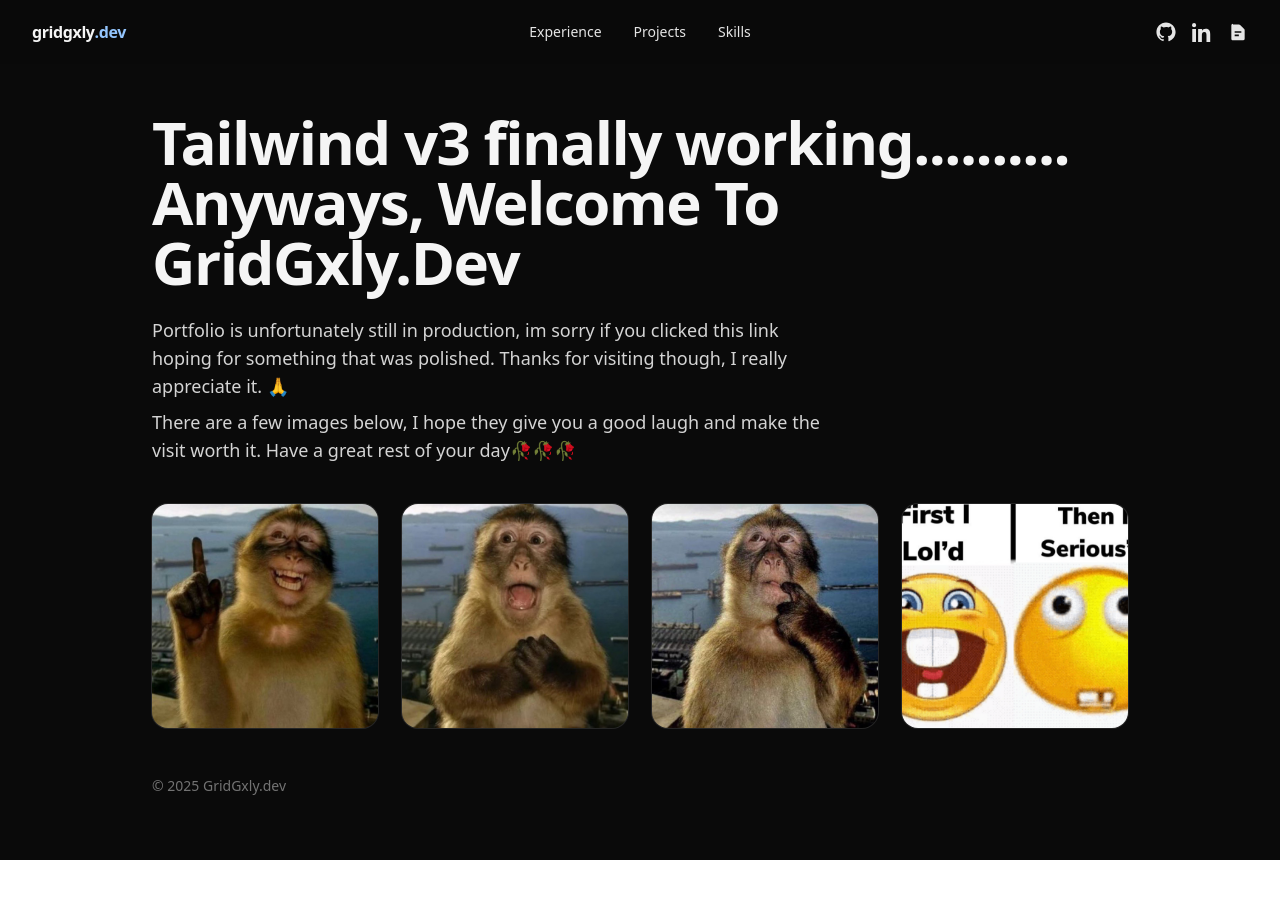
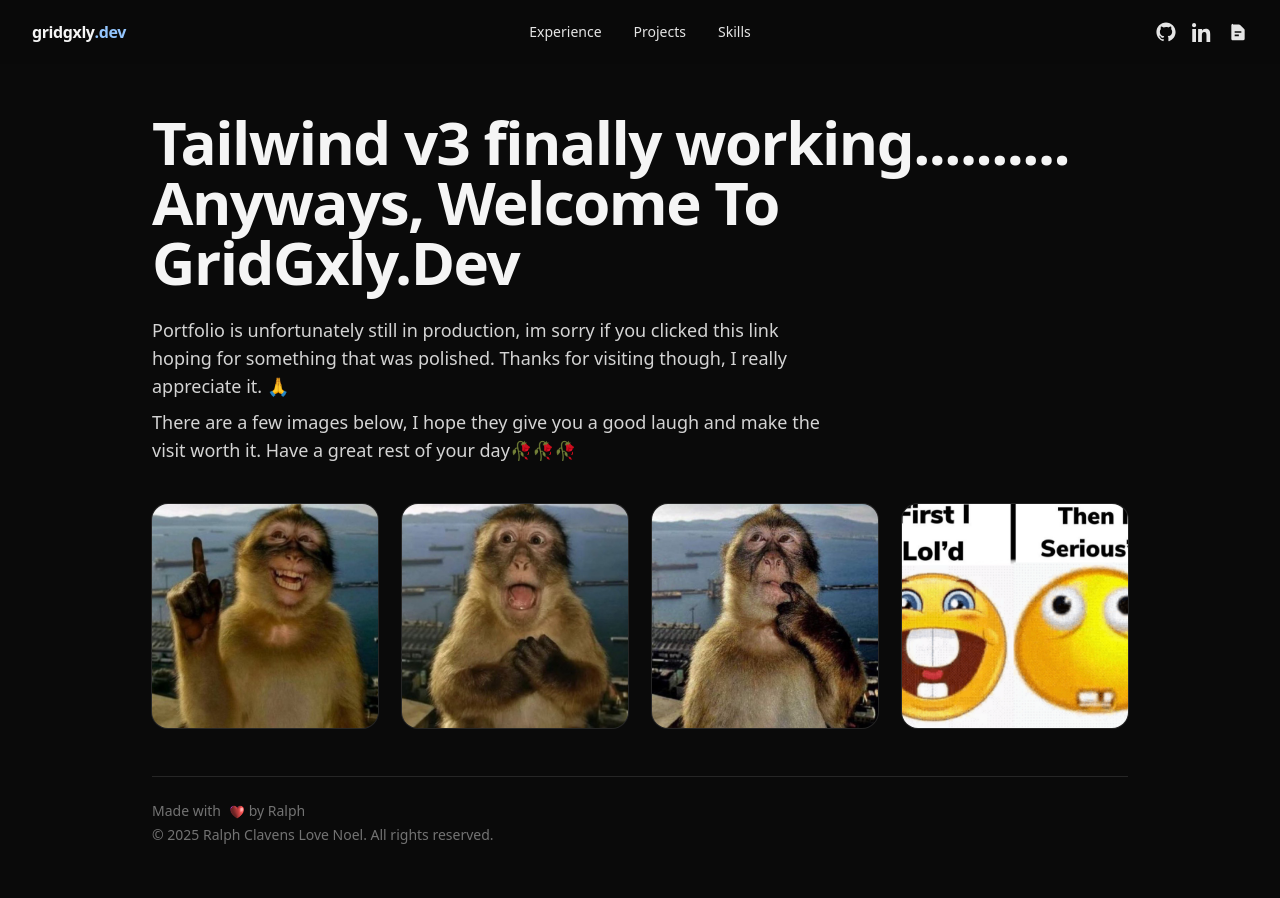
Before and after one commit to GridGxly/Portfolio, a React (Vite) app: page / in a window 1280 px wide. Shown: the top 898 px of the page. Before the commit the page ends 860 px from the top, so only its background shows below. Built offline with nearby package versions, Linux system fonts and the light colour scheme.

Commit message:
footer update

```diff
--- a/src/App.jsx
+++ b/src/App.jsx
@@ -20,8 +20,23 @@
   <Route path="/skills" element={<SkillsPage />} />
   </Routes>
 
-  <footer className="mt-12 text-sm text-neutral-500">
-            © {new Date().getFullYear()} GridGxly.dev
+  <footer className="mt-12 border-t border-neutral-800 pt-6 text-xs sm:text-sm text-neutral-500">
+  <p>
+  Made with{" "}
+  <img
+  src="/HeartGif.gif"
+  alt="One Piece style heart emoji"
+  className="inline h-4 w-4 align-text-bottom mx-1"
+  />
+
+  by Ralph
+</p>
+
+
+  <p className="mt-1">
+  © {new Date().getFullYear()} Ralph Clavens Love Noel. All rights
+  reserved.
+  </p>
   </footer>
   </main>
   </div>
```
Also changed, not shown: public/HeartGif.gif (added).
